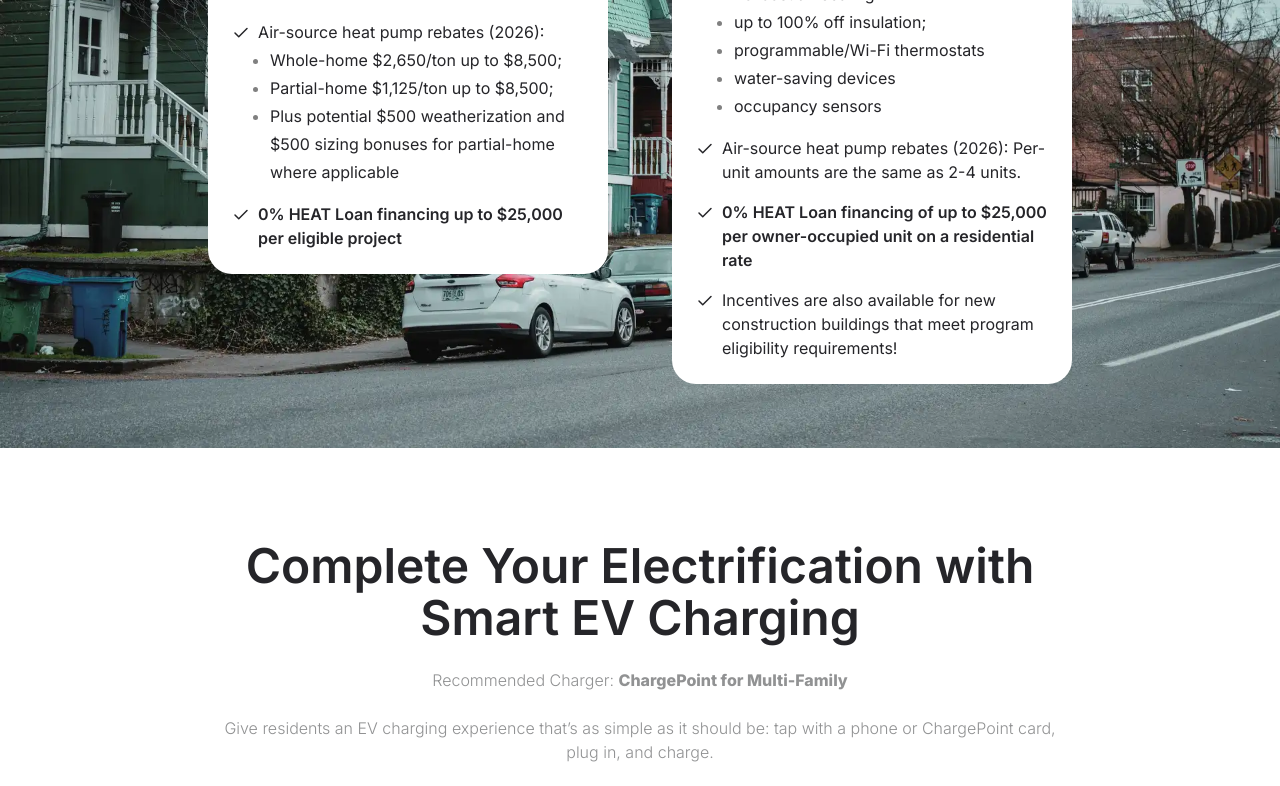
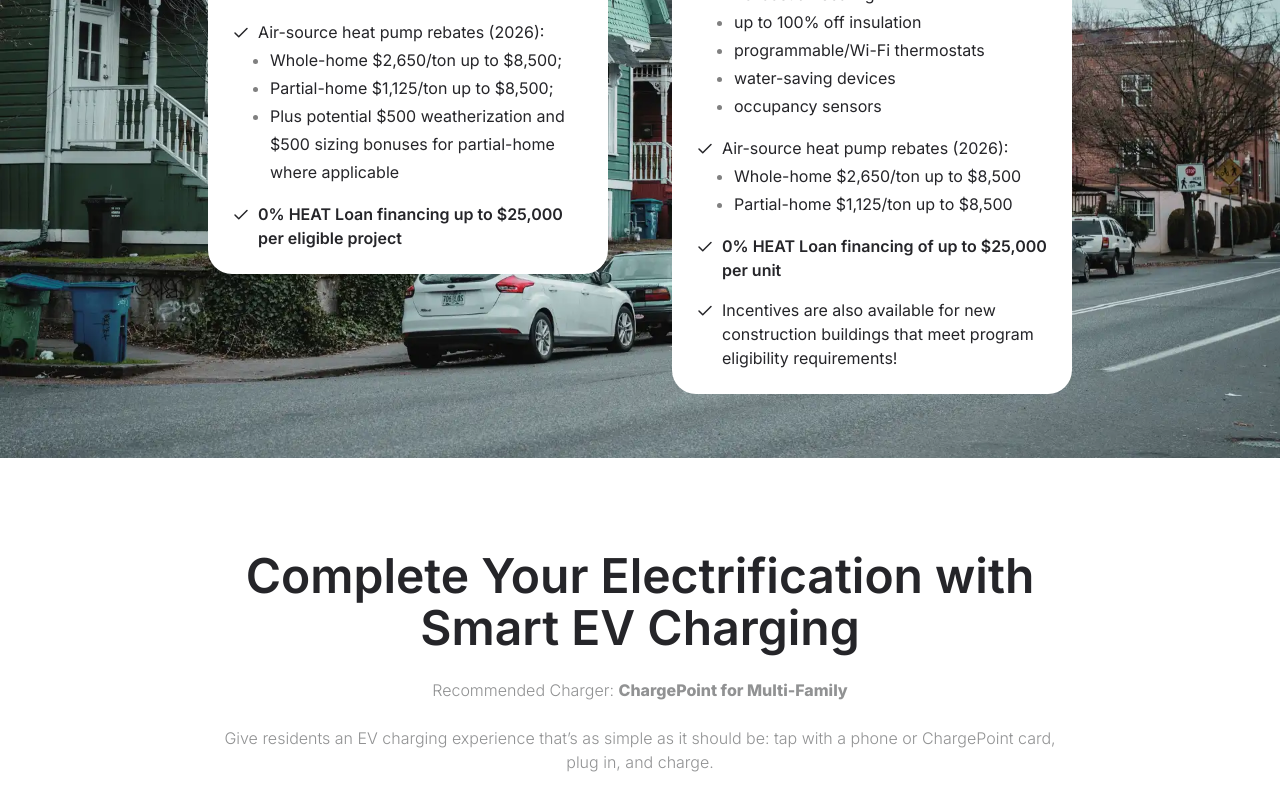
Before and after one commit to EcowaveUS/ecowaveus, a React (Vite) app: page /multi-family in a window 1280 px wide. Shown: the part 2020-2806 px from the top of the page. Built offline with nearby package versions, Linux system fonts and the light colour scheme.

Commit message:
Refine SaveBigUnitProperties component by correcting punctuation and restructuring air-source heat pump rebate details for improved clarity and accuracy.

```diff
--- a/src/components/pagesComponents/MultiFamily/SaveBigUnitProperties.tsx
+++ b/src/components/pagesComponents/MultiFamily/SaveBigUnitProperties.tsx
@@ -44,7 +44,7 @@ const items = [
         title: 'Incentives based on assessment findings, commonly including:',
         items: [
           'no-cost air sealing',
-          'up to 100% off insulation;',
+          'up to 100% off insulation',
           'programmable/Wi-Fi thermostats',
           'water-saving devices',
           'occupancy sensors'
@@ -52,11 +52,15 @@ const items = [
       },
       {
         isBold: false,
-        title: 'Air-source heat pump rebates (2026): Per-unit amounts are the same as 2-4 units.',
+        title: 'Air-source heat pump rebates (2026):',
+        items: [
+          'Whole-home $2,650/ton up to $8,500',
+          'Partial-home $1,125/ton up to $8,500'
+        ]
       },
       {
         isBold: true,
-        title: '0% HEAT Loan financing of up to $25,000 per owner-occupied unit on a residential rate'
+        title: '0% HEAT Loan financing of up to $25,000 per unit'
       },
       {
         isBold: false,
```
